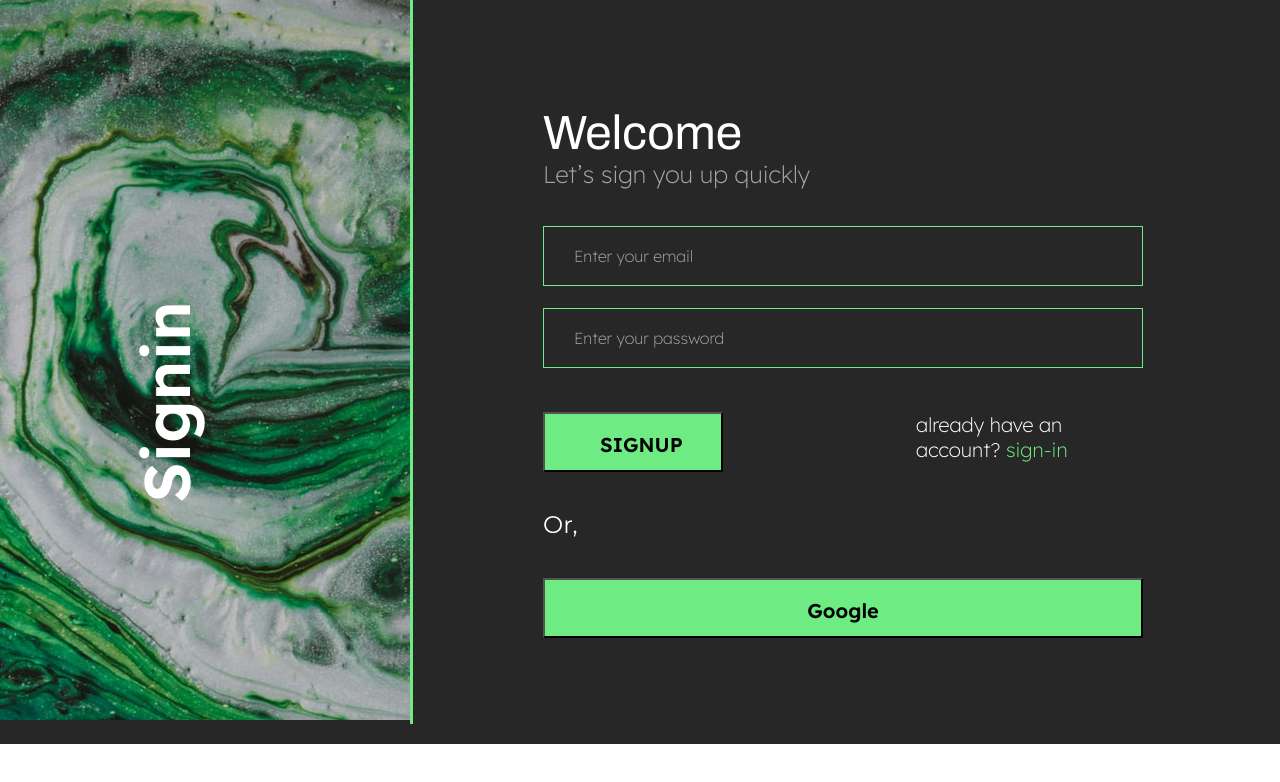
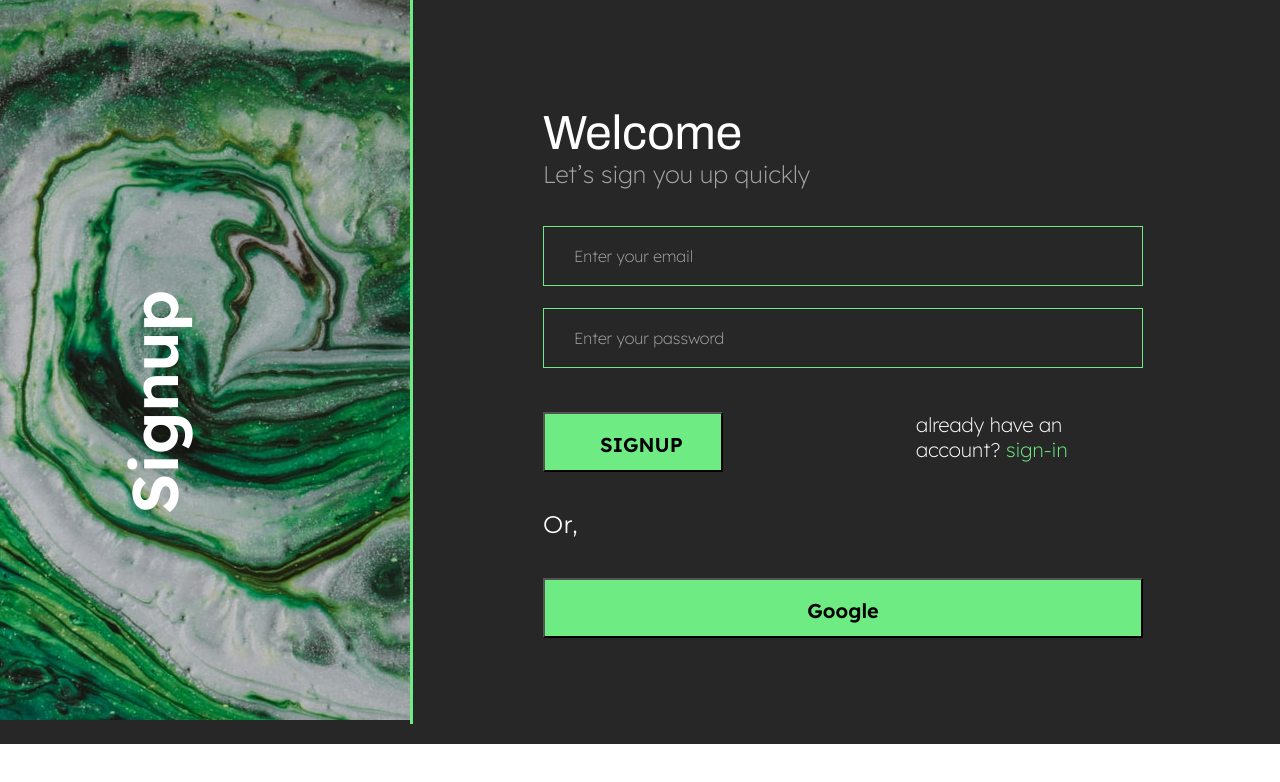
Before and after one commit to ritesh2004/blog-app, a React (Create React App) app: page /signup in a window 1280 px wide. Shown: the top 782 px of the page. Built offline with nearby package versions, Linux system fonts and the light colour scheme; a web font is replaced by a local one.

Commit message:
sign up changed

```diff
--- a/src/pages/Signup.jsx
+++ b/src/pages/Signup.jsx
@@ -64,7 +64,7 @@ function Signup() {
       </Modal>
             <div className="image">
                 <img src={image} alt="" />
-                <span>Signin</span>
+                <span>Signup</span>
             </div>
             <div className="group9">
                 <div className="form">
```
